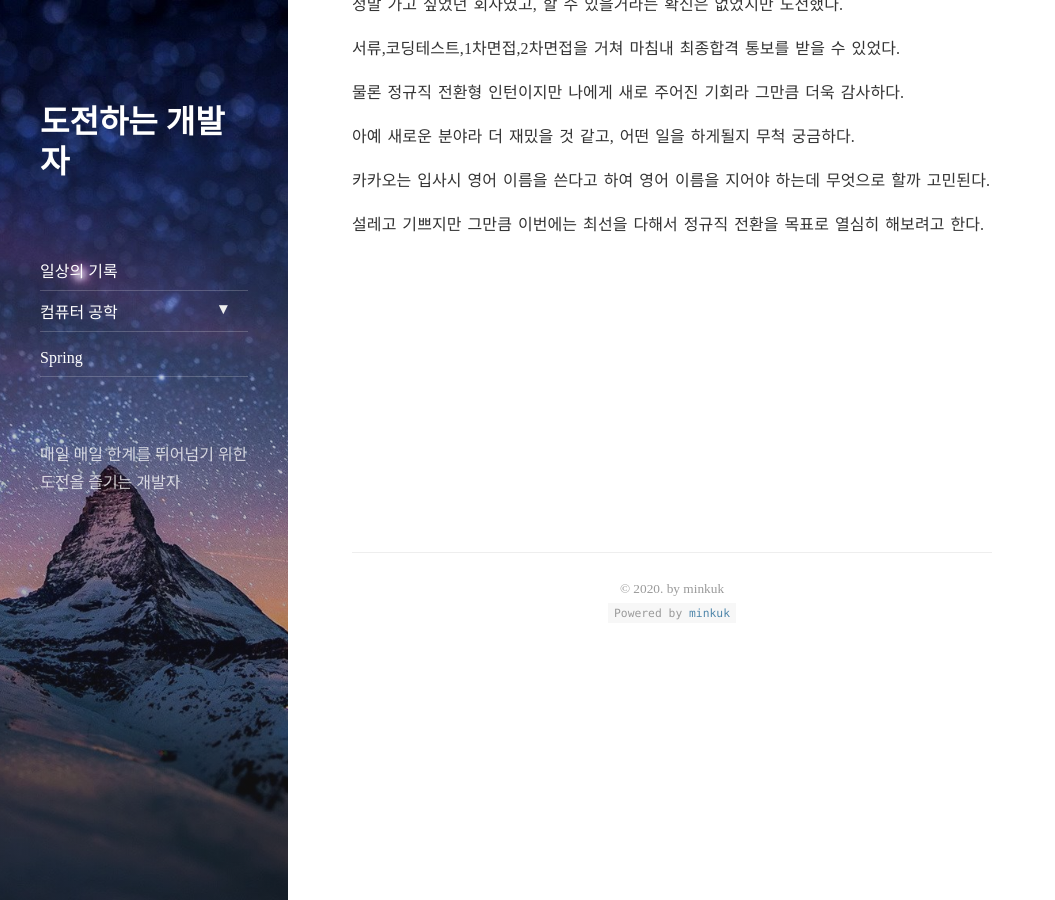
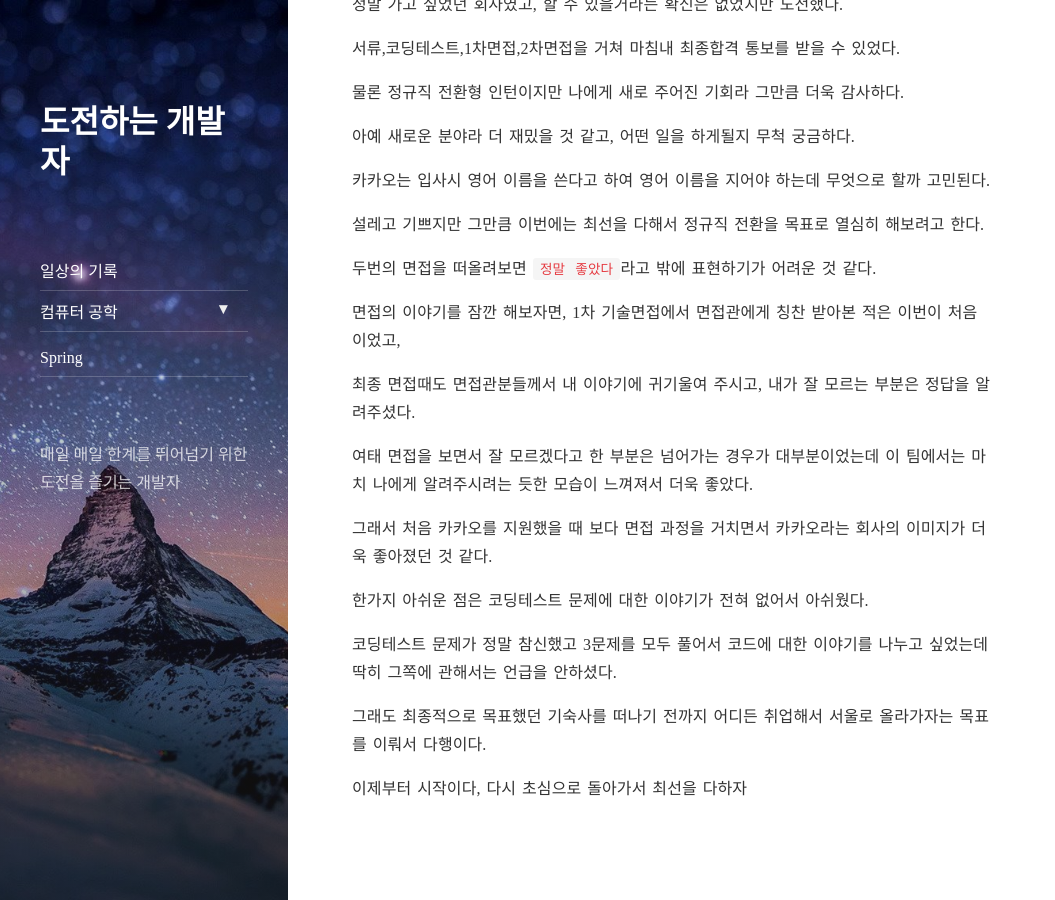
Before and after one commit to minkukjo/minkukjo.github.io, a Jekyll site: the page built from _posts/2020-02-20-daily.md, in a window 1280 px wide and 900 px high, scrolled down 244 px. Shown: the whole window, without its empty margins (0-1055 px from the left). Built offline with Jekyll 4.4.1, drawn with Linux system fonts in a browser that asks for light colours; nearby versions of some CDN libraries.

Commit message:
카카오 합격 후기

```diff
--- a/_posts/2020-02-20-daily.md
+++ b/_posts/2020-02-20-daily.md
@@ -20,3 +20,21 @@ comments: false
 카카오는 입사시 영어 이름을 쓴다고 하여 영어 이름을 지어야 하는데 무엇으로 할까 고민된다.
 
 설레고 기쁘지만 그만큼 이번에는 최선을 다해서 정규직 전환을 목표로 열심히 해보려고 한다.
+
+두번의 면접을 떠올려보면 `정말 좋았다`라고 밖에 표현하기가 어려운 것 같다.
+
+면접의 이야기를 잠깐 해보자면, 1차 기술면접에서 면접관에게 칭찬 받아본 적은 이번이 처음이었고,
+
+최종 면접때도 면접관분들께서 내 이야기에 귀기울여 주시고, 내가 잘 모르는 부분은 정답을 알려주셨다.
+
+여태 면접을 보면서 잘 모르겠다고 한 부분은 넘어가는 경우가 대부분이었는데 이 팀에서는 마치 나에게 알려주시려는 듯한 모습이 느껴져서 더욱 좋았다.
+
+그래서 처음 카카오를 지원했을 때 보다 면접 과정을 거치면서 카카오라는 회사의 이미지가 더욱 좋아졌던 것 같다.
+
+한가지 아쉬운 점은 코딩테스트 문제에 대한 이야기가 전혀 없어서 아쉬웠다.
+
+코딩테스트 문제가 정말 참신했고 3문제를 모두 풀어서 코드에 대한 이야기를 나누고 싶었는데 딱히 그쪽에 관해서는 언급을 안하셨다.
+
+그래도 최종적으로 목표했던 기숙사를 떠나기 전까지 어디든 취업해서 서울로 올라가자는 목표를 이뤄서 다행이다.
+
+이제부터 시작이다, 다시 초심으로 돌아가서 최선을 다하자
```
